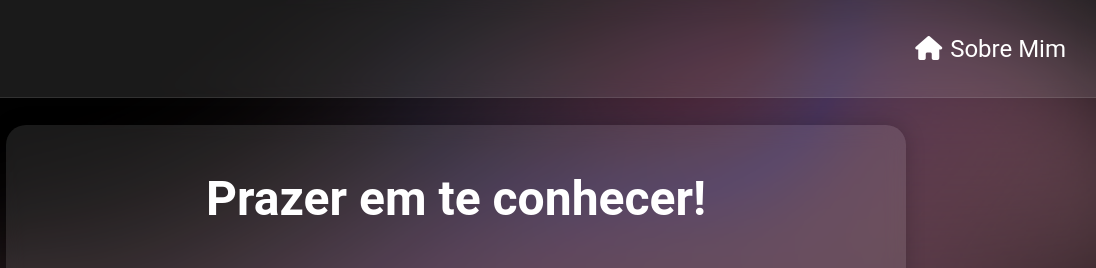
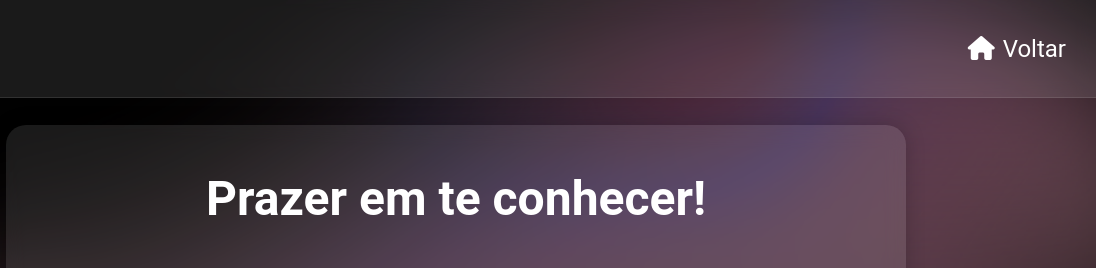
Before and after one commit to camiladdev/meuportfolio, a plain HTML site: page about.html in a window 1280 px wide. Shown: the top 268 px of the page, 184-1280 px from the left. Drawn offline with Linux system fonts and the light colour scheme.

Commit message:
Correções

```diff
--- a/about.html
+++ b/about.html
@@ -20,7 +20,7 @@
         </div>
 
         <div class="navbar-itens">
-            <a href="index.html"><i class="fas fa-home"></i>Sobre Mim</a>
+            <a href="index.html"><i class="fas fa-home"></i>Voltar</a>
         </div>
     </nav>
 
```
